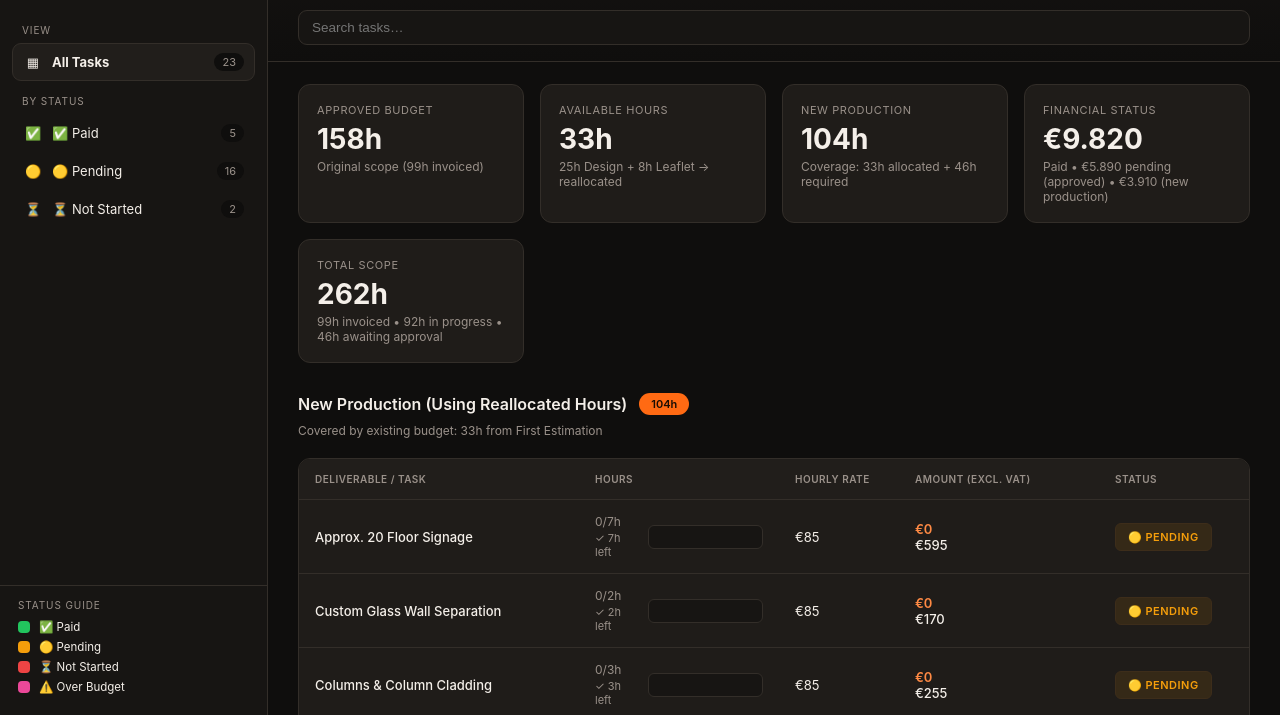
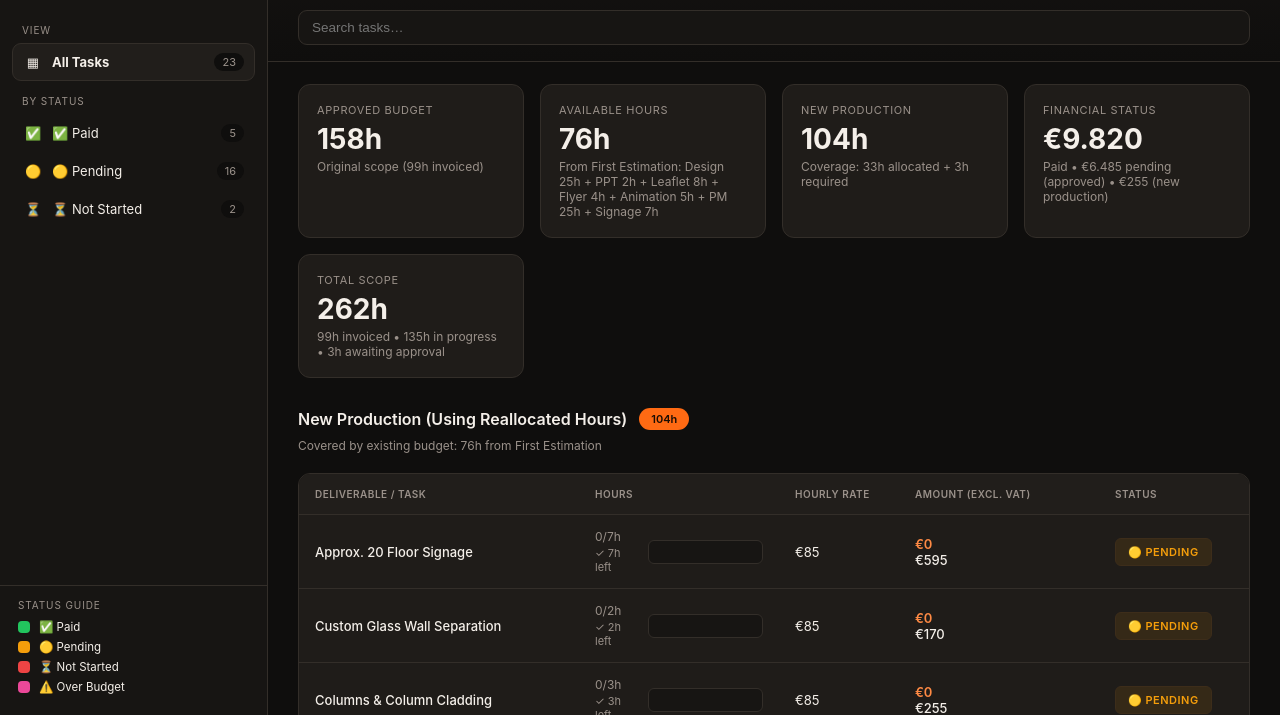
Before and after one commit to whiterabbitbrussels/ferma-forum-2026, a website: page index.html in a window 1280 px wide. Shown: the part 85-800 px from the top of the page. Drawn offline with Linux system fonts and the light colour scheme.

Commit message:
Update stats: Available Hours 33h → 76h, adjust pending budget €5890 → €6485

```diff
--- a/index.html
+++ b/index.html
@@ -960,13 +960,13 @@
       // Exclude tasks covered by PM (where amountRemaining is 0)
       const newReallocPaid = newRealloc.filter(t => t.amountRemaining > 0).reduce((s, t) => s + t.budgetHours, 0);
 
-      // Breakdown: 33h reallocated, rest is new budget (excluding PM-covered tasks)
-      const reallocatedHours = 33;
+      // Breakdown: 76h reallocated from First Estimation (Design 25h + PPT 2h + Leaflet 8h + Flyer 4h + Animation 5h + PM 25h + Signage 7h)
+      const reallocatedHours = 76;
       const newBudgetHours = Math.max(0, newReallocPaid - reallocatedHours);
       const newBudgetAmount = newBudgetHours * 85;
 
-      // Original pending: €5.890 (from approved budget remaining work)
-      const originalPending = 5890;
+      // Original pending: €6.485 (from approved budget remaining work - all 76h reallocated)
+      const originalPending = 6485;
 
       const totalBudget = tasks.reduce((s, t) => s + t.budgetHours, 0);
       const totalInvoiced = tasks.reduce((s, t) => s + t.invoicedHours, 0);
@@ -984,8 +984,8 @@
           </div>
           <div class="stat-box">
             <div class="stat-label">Available Hours</div>
-            <div class="stat-value">33h</div>
-            <div class="stat-desc">25h Design + 8h Leaflet → reallocated</div>
+            <div class="stat-value">76h</div>
+            <div class="stat-desc">From First Estimation: Design 25h + PPT 2h + Leaflet 8h + Flyer 4h + Animation 5h + PM 25h + Signage 7h</div>
           </div>
           <div class="stat-box">
             <div class="stat-label">New Production</div>
@@ -1022,7 +1022,7 @@
 
       // Group by section
       const sections = [
-        { key: "new-realloc", title: "New Production (Using Reallocated Hours)", desc: "Covered by existing budget: 33h from First Estimation" },
+        { key: "new-realloc", title: "New Production (Using Reallocated Hours)", desc: "Covered by existing budget: 76h from First Estimation" },
         { key: "new-budget", title: "New Production (Requiring Approval)", desc: "Additional budget required: 41h @ €85/h = €3,485" },
         { key: "approved", title: "First Estimation", desc: "Already budgeted & approved deliverables" }
       ];
@@ -1087,9 +1087,9 @@
         const totalBudget = sectionTasks.reduce((s, t) => s + t.budgetHours, 0);
         let totalAmount = sectionTasks.reduce((s, t) => s + t.amountInvoiced + t.amountRemaining, 0);
 
-        // For new-realloc: add pending from approved budget (€5890)
+        // For new-realloc: add pending from approved budget (€6485 from 76h reallocated)
         if (section.key === "new-realloc") {
-          totalAmount += 5890;
+          totalAmount += 6485;
         }
 
         html += '<tr style="background: var(--panel-2); font-weight: 600; border-top: 2px solid var(--line);">' +
```
